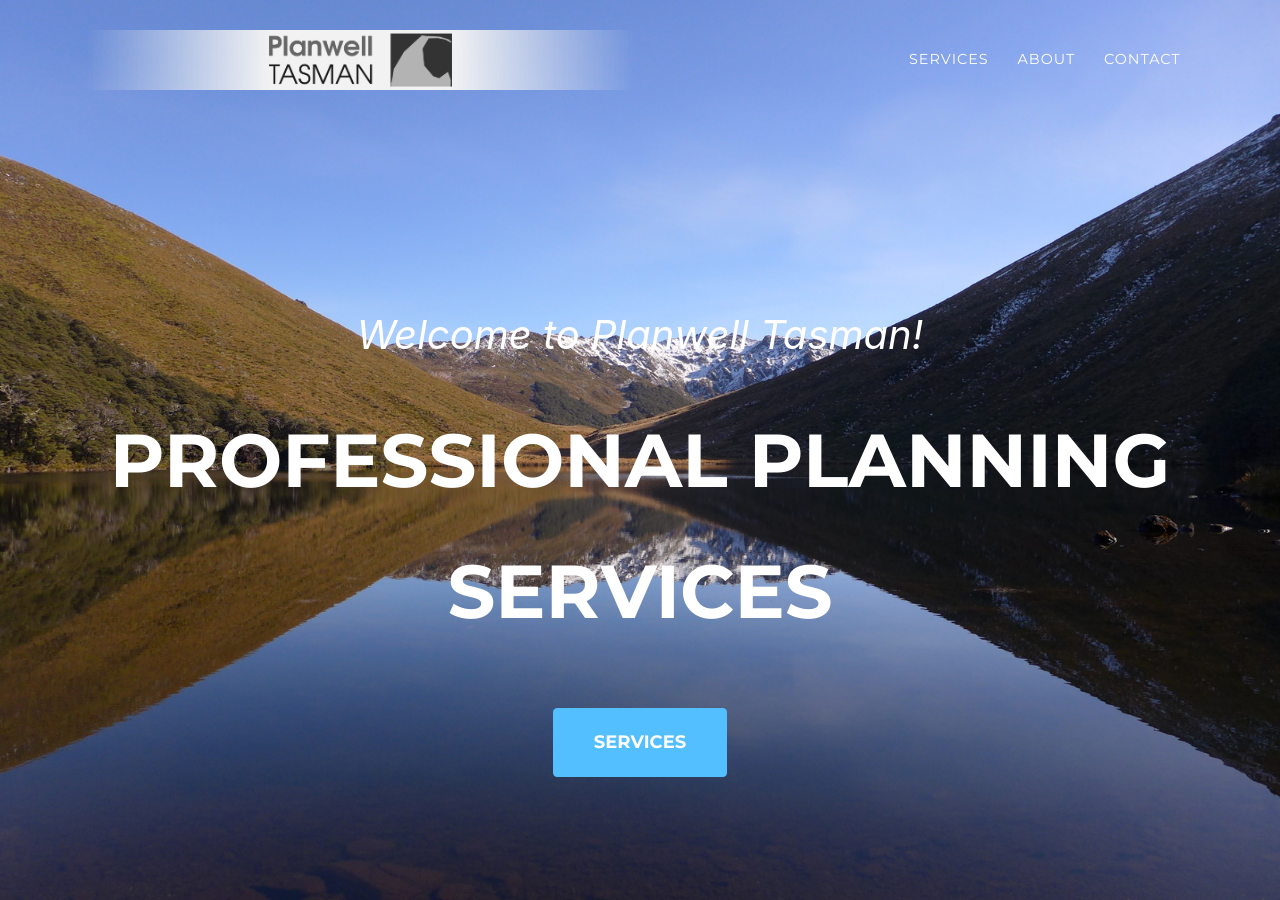
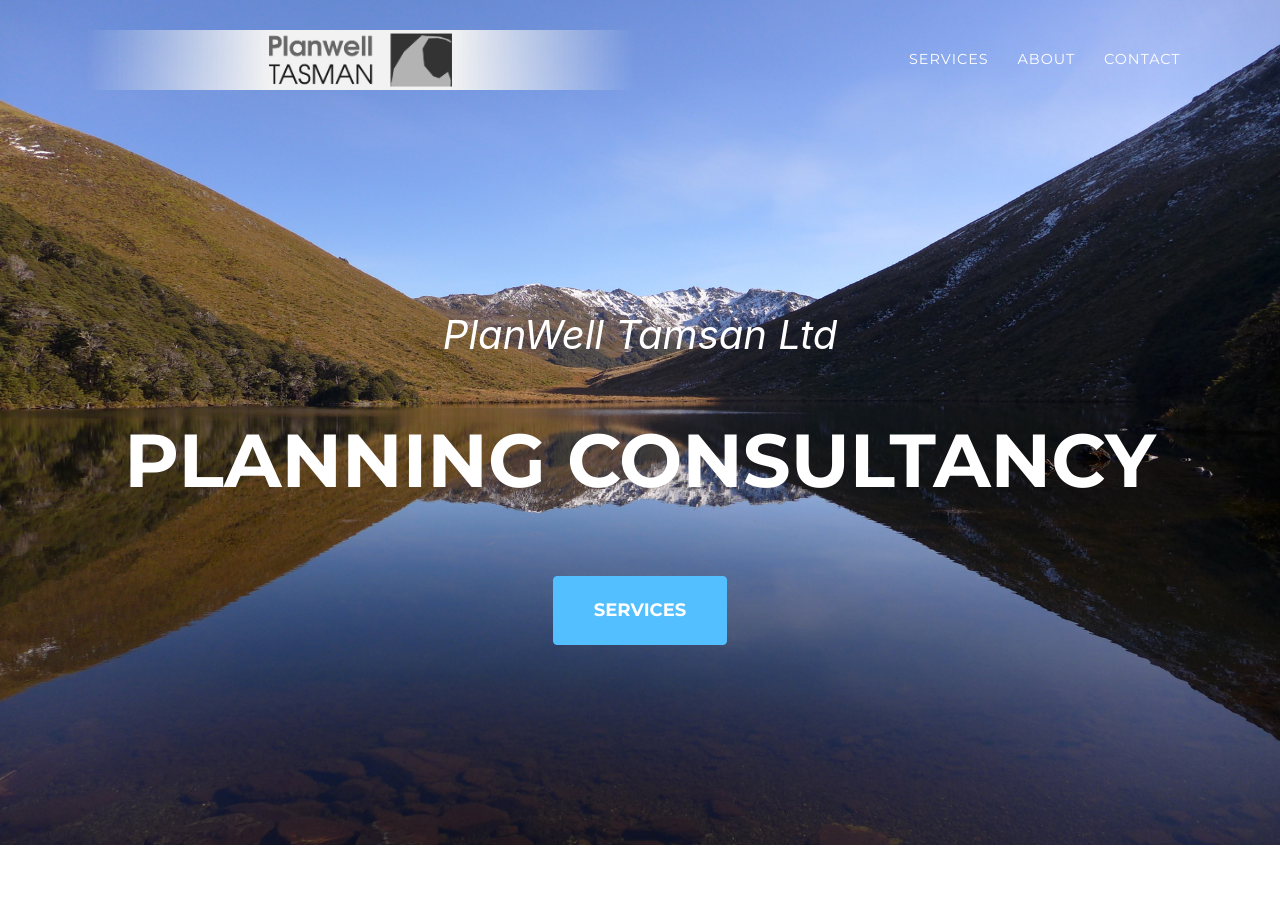
Before and after one commit to planwell-tasman/planwell-tasman.github.io, a Jekyll site: the page built from index.md, in a window 1280 px wide and 900 px high. Built offline with Jekyll 4.4.1, drawn with Linux system fonts in a browser that asks for light colours; some web fonts are replaced.

Commit message:
Color test

```diff
--- a/_data/sitetext.yml
+++ b/_data/sitetext.yml
@@ -1,6 +1,6 @@
 header:
-    title: Welcome to Planwell Tasman!
-    text: Professional Planning Services
+    title: PlanWell Tamsan Ltd
+    text: Planning Consultancy
     button: Services
     buttonlink: "#services"
 
--- a/_data/style.yml
+++ b/_data/style.yml
@@ -1,5 +1,6 @@
 #Color Customization
 highlight: "#54bfff"
+important: "FF00FF"
 #white: "#FF0000"
 #black: "#000"
 
```
